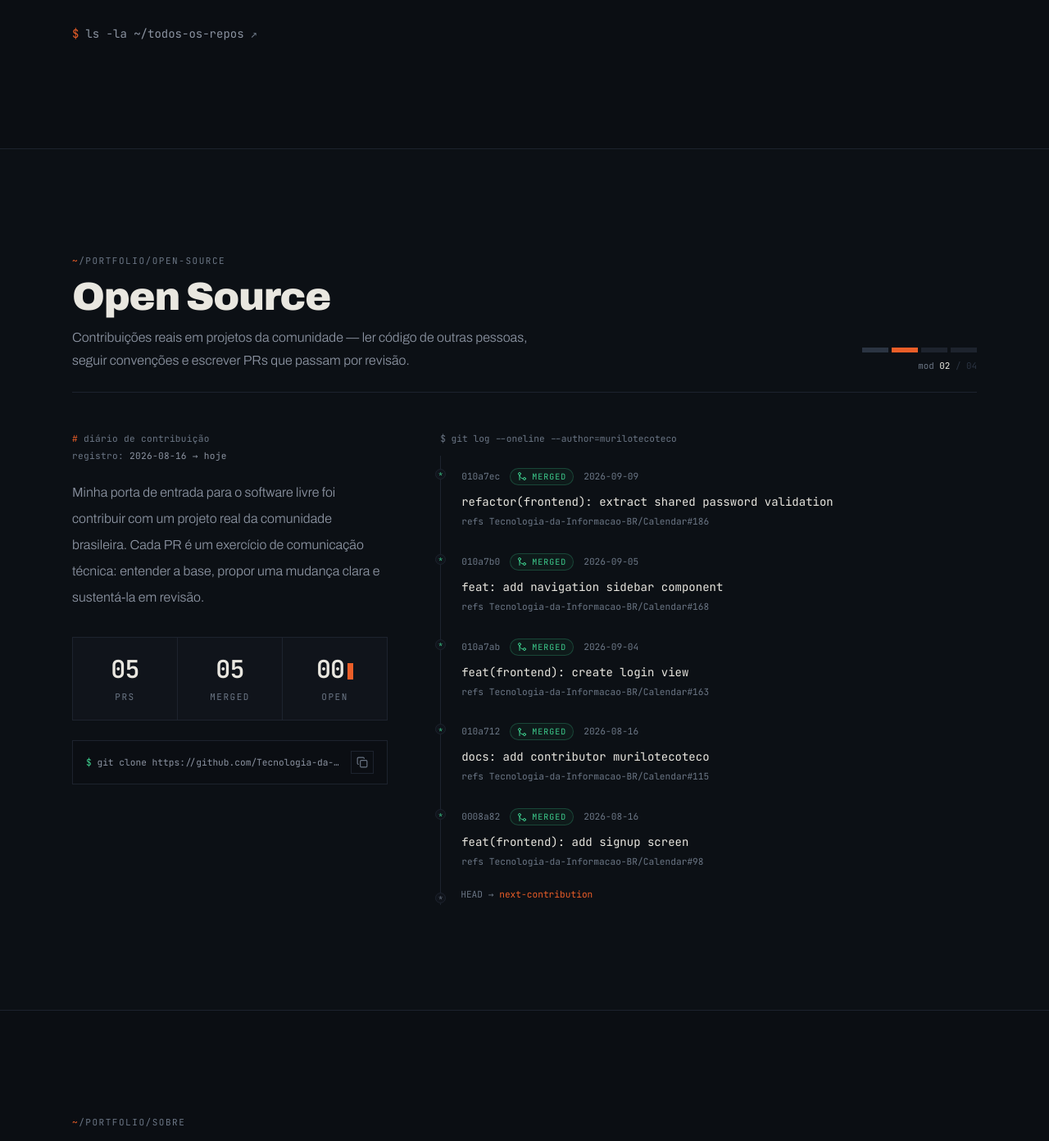
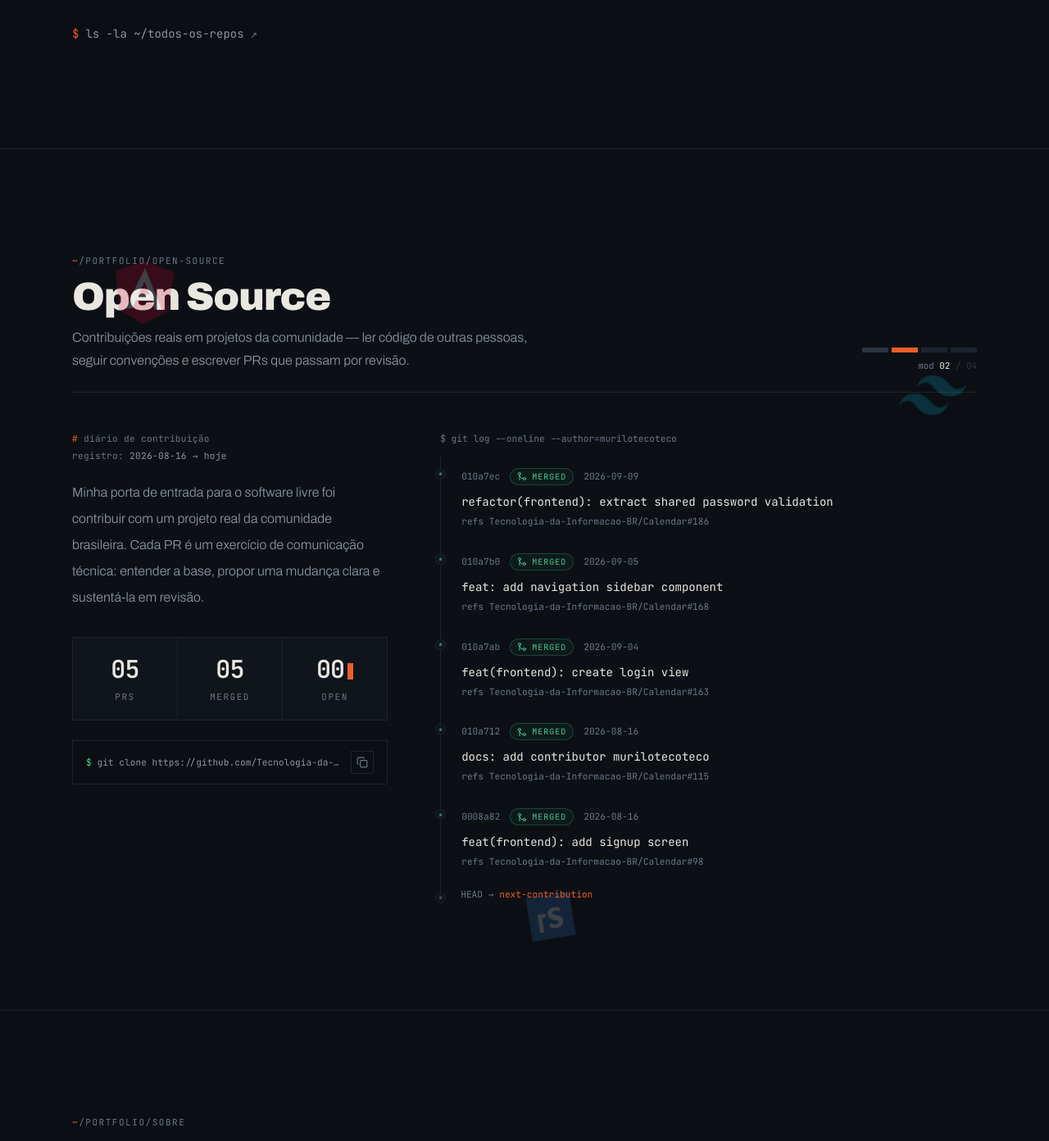
Before and after one commit to murilotecoteco/Portifolio, a React (Vite) app: page / in a window 1280 px wide. Shown: the part 2581-3973 px from the top of the page at 82% size. Built offline with nearby package versions, Linux system fonts and the light colour scheme.

Commit message:
feat: add floating Angular, Tailwind and TypeScript icons to Open Source section

```diff
--- a/src/components/OpenSource.tsx
+++ b/src/components/OpenSource.tsx
@@ -1,5 +1,6 @@
 import { useRef, useState } from "react";
 import { Check, Copy, GitMerge, GitPullRequest } from "lucide-react";
+import { motion } from "framer-motion";
 import { SectionHead } from "./system";
 import { contributions } from "../data/portfolio";
 
@@ -29,7 +30,7 @@ function OpenSource() {
   return (
     <section
       id="open-source"
-      className="relative border-y border-line bg-panel/40 py-24 sm:py-32"
+      className="relative border-y border-line bg-panel/40 py-24 sm:py-32 overflow-hidden"
     >
       <p
         aria-hidden="true"
@@ -37,6 +38,43 @@ function OpenSource() {
       >
         git log --author=murilotecoteco
       </p>
+
+      {/* Ícones flutuantes */}
+      <motion.div
+        animate={{ y: [0, -15, 0], rotate: [0, 5, -5, 0] }}
+        transition={{ duration: 6, repeat: Infinity, ease: "easeInOut" }}
+        className="absolute top-32 left-[10%] hidden lg:block opacity-20 hover:opacity-100 transition-opacity duration-500 pointer-events-auto"
+      >
+        {/* Angular */}
+        <svg viewBox="0 0 250 250" className="size-24 drop-shadow-2xl">
+          <path fill="#DD0031" d="M125 30L31.9 63.2l14.2 123.1L125 230l78.9-43.7 14.2-123.1z"/>
+          <path fill="#FFFFFF" d="M125 52.1L66.8 182.6h21.7l11.7-29.2h49.4l11.7 29.2H183L125 52.1zm17 83.3h-34l17-40.9 17 40.9z"/>
+        </svg>
+      </motion.div>
+
+      <motion.div
+        animate={{ y: [0, 20, 0], rotate: [0, -10, 10, 0] }}
+        transition={{ duration: 7, repeat: Infinity, ease: "easeInOut", delay: 1 }}
+        className="absolute top-64 right-[8%] hidden lg:block opacity-20 hover:opacity-100 transition-opacity duration-500 pointer-events-auto"
+      >
+        {/* Tailwind */}
+        <svg viewBox="0 0 24 24" fill="none" className="size-20 drop-shadow-2xl">
+          <path d="M12.001,4.8c-3.2,0-5.2,1.6-6,4.8c1.2-1.6,2.6-2.2,4.2-1.8c0.913,0.228,1.565,0.89,2.288,1.624 C13.666,10.618,15.027,12,18.001,12c3.2,0,5.2-1.6,6-4.8c-1.2,1.6-2.6,2.2-4.2,1.8c-0.913-0.228-1.565-0.89-2.288-1.624 C16.337,6.182,14.976,4.8,12.001,4.8z M6.001,12c-3.2,0-5.2,1.6-6,4.8c1.2-1.6,2.6-2.2,4.2-1.8c0.913,0.228,1.565,0.89,2.288,1.624 c1.177,1.194,2.538,2.576,5.512,2.576c3.2,0,5.2-1.6,6-4.8c-1.2,1.6-2.6,2.2-4.2,1.8c-0.913-0.228-1.565-0.89-2.288-1.624 C10.337,13.382,8.976,12,6.001,12z" fill="#06B6D4"/>
+        </svg>
+      </motion.div>
+
+      <motion.div
+        animate={{ y: [0, -20, 0], rotate: [0, 10, -10, 0] }}
+        transition={{ duration: 8, repeat: Infinity, ease: "easeInOut", delay: 2 }}
+        className="absolute bottom-16 left-[50%] hidden lg:block opacity-20 hover:opacity-100 transition-opacity duration-500 pointer-events-auto"
+      >
+        {/* TypeScript */}
+        <svg viewBox="0 0 24 24" className="size-16 drop-shadow-2xl">
+          <path fill="#3178C6" d="M2 2h20v20H2z"/>
+          <path fill="#FFF" d="M13.82 17.58c-1.4 0-2.43-.37-3.1-.96l.73-1.6c.64.44,1.49.82,2.4.82.91 0,1.38-.34,1.38-.85 0-.58-.64-.81-1.88-1.25-1.55-.57-2.61-1.39-2.61-2.9 0-1.58,1.21-2.82,3.31-2.82,1.33 0,2.16.34,2.83.78l-.7 1.54c-.58-.37-1.29-.68-2.11-.68-.84 0-1.23.41-1.23.82 0 .56.65.75,1.91 1.23 1.56.59 2.58 1.34 2.58 2.91 0 1.63-1.2 2.96-3.51 2.96zm-7.69-7.25h3.69v1.65h-1.88v6.79H6.13z"/>
+        </svg>
+      </motion.div>
+
 
       <div className="mx-auto max-w-6xl px-6">
         <SectionHead
```
